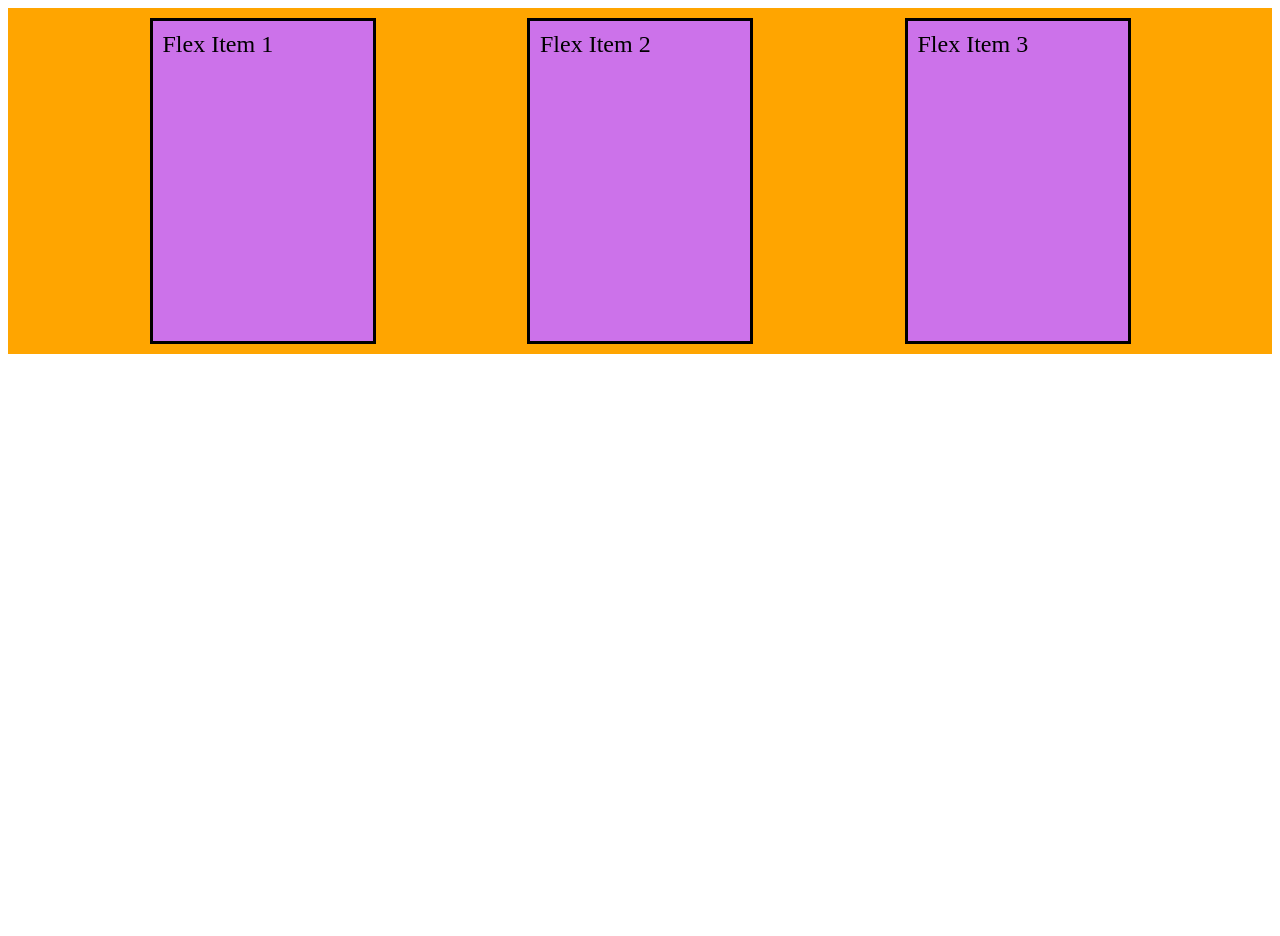
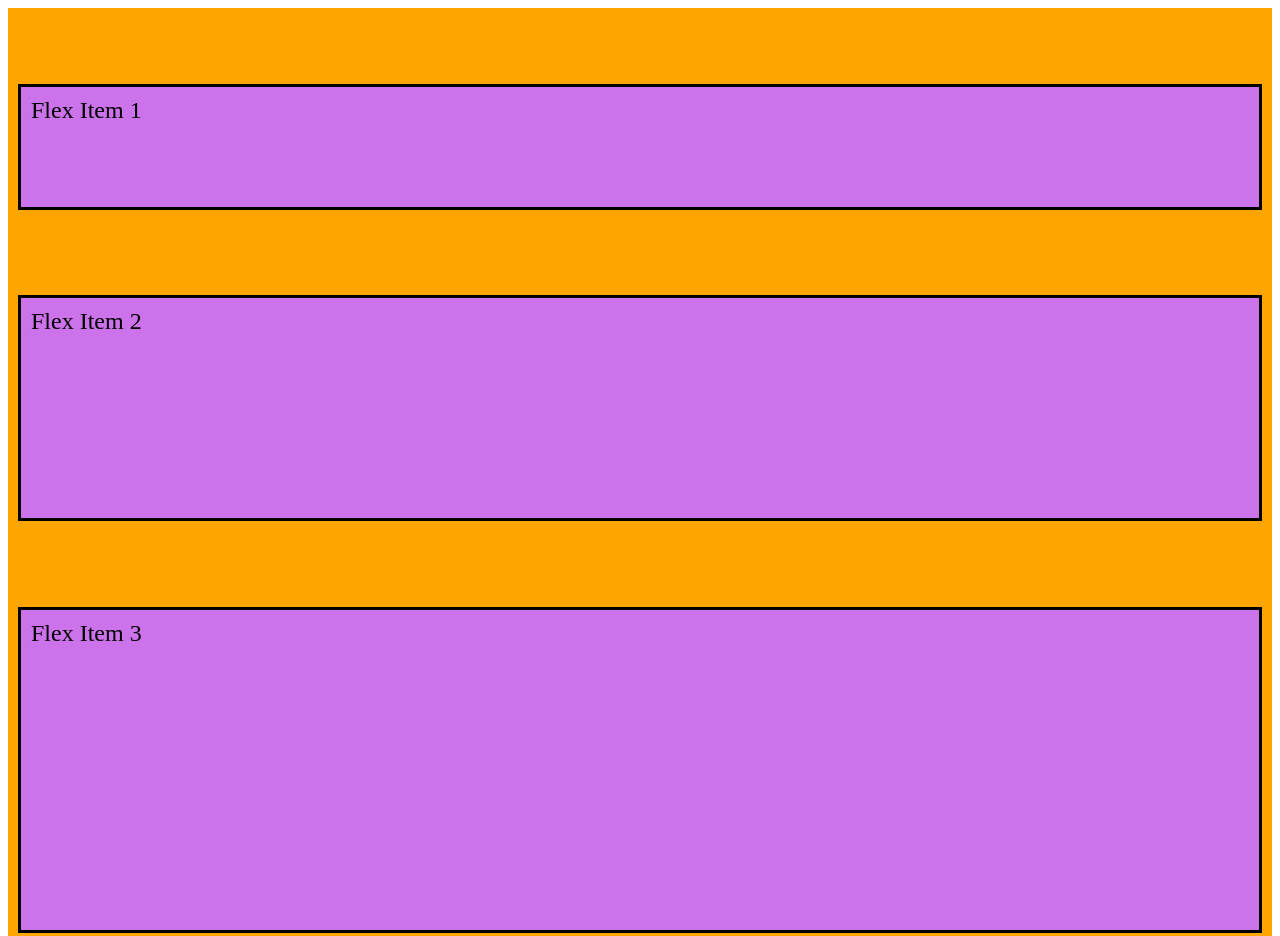
Before and after one commit to ravigunz/flex-box, a plain HTML site: page index.html in a window 1280 px wide. Shown: the top 936 px of the page. Before the commit the page ends 800 px from the top, so only its background shows below. Drawn offline with Linux system fonts and the light colour scheme.

Commit message:
complete flex-box'

```diff
--- a/index.html
+++ b/index.html
@@ -10,9 +10,14 @@
             display: flex;
             background-color: orange;
             justify-content: space-evenly;
+            /* align-items: center; */
+            flex-wrap: wrap;
+            height: 1000px;
+            /* align-content: flex-end; */
+            flex-direction: column;
         }
         .flex-box-item{
-            width: 200px;
+            /* width: 200px; */
             background-color: rgb(204, 114, 234);
             margin: 10px;
             border: 3px solid black;
@@ -22,12 +27,15 @@
 
         .item-1{
             min-height: 100px;
+            min-width: 100px;
         }
         .item-2{
             min-height: 200px;
+            min-width: 200px;
         }
         .item-3{
             min-height: 300px;
+            min-width: 300px;
         }
     </style>
 </head>
```
